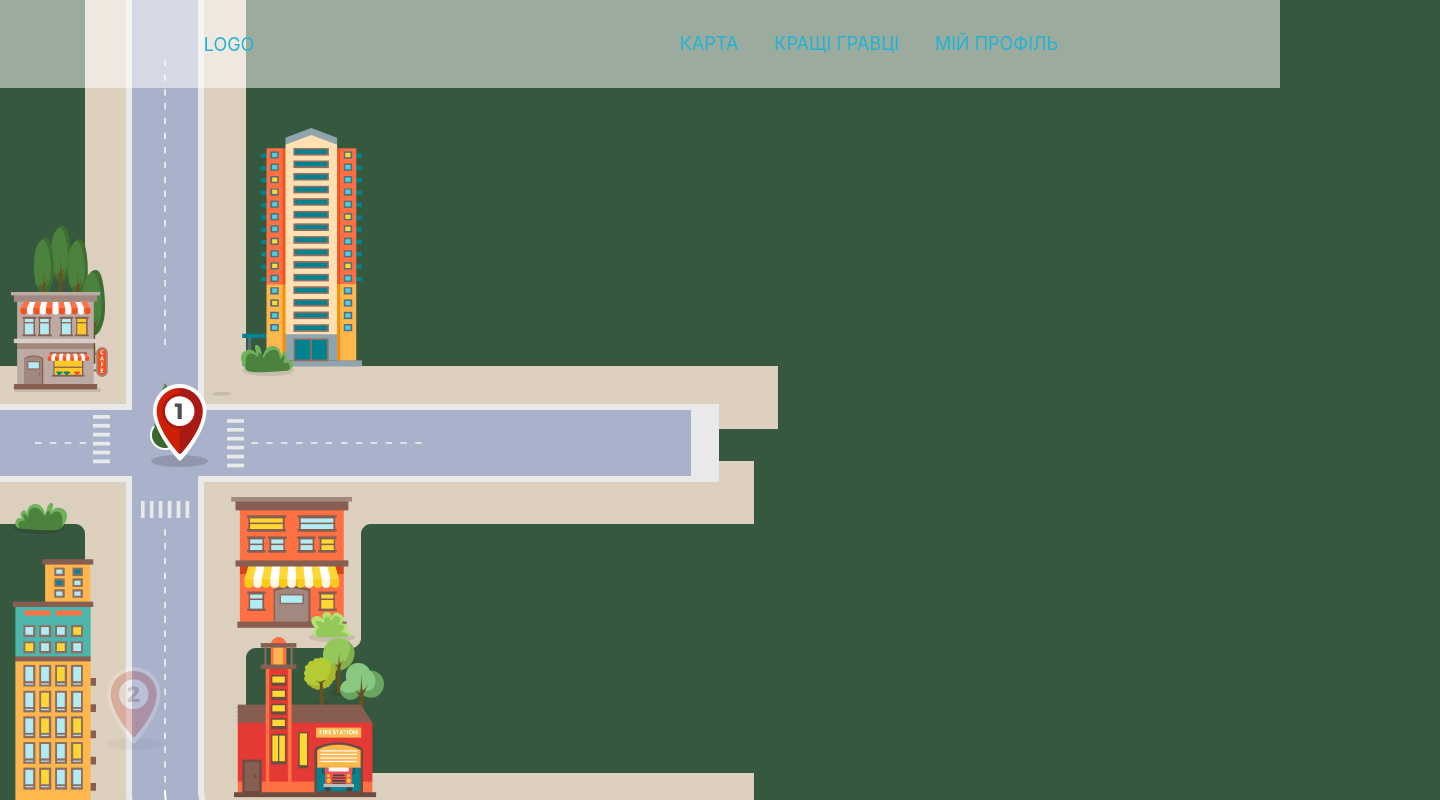
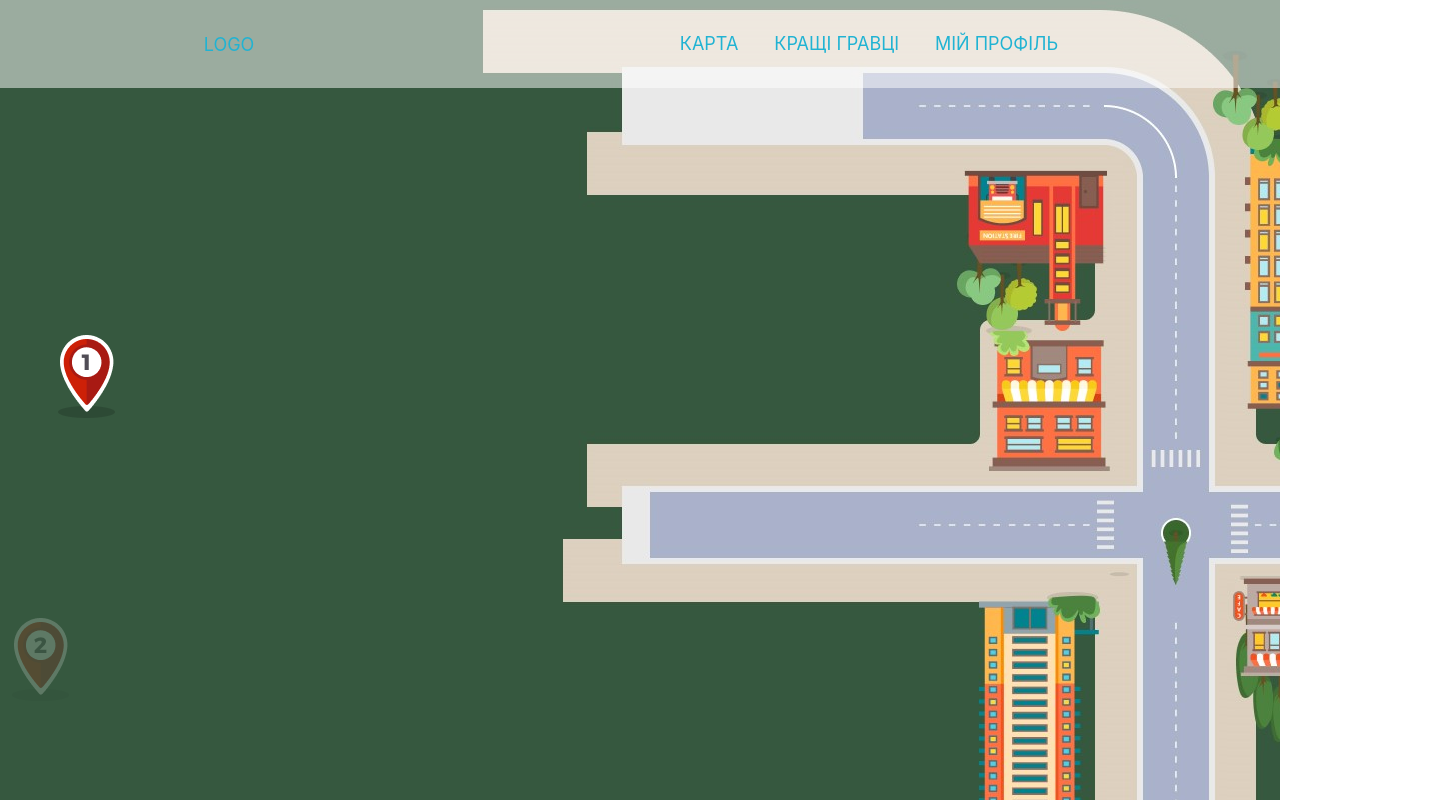
Before and after one commit to CoffeeJUG/traffic-rules-for-children, a React (Create React App) app in the folder frontend/: page /map in a window 1280 px wide. Shown: the top 800 px of the page, 1440 px wide, since content can reach past the window. Built offline with nearby package versions, Linux system fonts and the light colour scheme.

Commit message:
map can move now, object position saved

```diff
--- a/frontend/src/components/pages/Canvas/Canvas.js
+++ b/frontend/src/components/pages/Canvas/Canvas.js
@@ -168,3 +168,42 @@ document.addEventListener('click', function (event) {
     }
 
 }, false);
+
+var mapDrag = document.querySelector('.quest-main__map__background');
+console.log(mapDrag);
+// mapDrag.addEventListener('mousedown', function(event) {
+
+//   let shiftX = event.clientX - mapDrag.getBoundingClientRect().left;
+//   let shiftY = event.clientY - mapDrag.getBoundingClientRect().top;
+
+//   mapDrag.style.position = 'absolute';
+//   mapDrag.style.zIndex = 1;
+//   document.body.append(mapDrag);
+
+//   moveAt(event.pageX, event.pageY);
+
+//   // moves the mapDrag at (pageX, pageY) coordinates
+//   // taking initial shifts into account
+//   function moveAt(pageX, pageY) {
+//     mapDrag.style.left = pageX - shiftX + 'px';
+//     mapDrag.style.top = pageY - shiftY + 'px';
+//   }
+
+//   function onMouseMove(event) {
+//     moveAt(event.pageX, event.pageY);
+//   }
+
+//   // move the mapDrag on mousemove
+//   document.addEventListener('mousemove', onMouseMove);
+
+//   // drop the mapDrag, remove unneeded handlers
+//   mapDrag.onmouseup = function() {
+//     document.removeEventListener('mousemove', onMouseMove);
+//     mapDrag.onmouseup = null;
+//   };
+
+// })
+
+// mapDrag.ondragstart = function() {
+//   return false;
+// };
--- a/frontend/src/components/pages/Map/Map.css
+++ b/frontend/src/components/pages/Map/Map.css
@@ -1,10 +1,15 @@
 .quest-main__map{
-  height: 100vh;
-  width: auto;
+    height: 100vh;
+    width: 100vw;
+    overflow: hidden;
 }
 .quest-main-img{
-  height: 1024px;
-  width: 1440px;
+/*height: 100%;
+width: 100%;*/
+/*dont need this*/
+}
+.quest-main__map__background{
+  transform: translate(-93px, -49px);
 }
 .quest-marker1-img {
   position: absolute;
@@ -20,6 +25,19 @@
   left: 105px;
   top: 667px;
 }
-
+#toggleFullScreen,
+#toggleFullScreen:focus{
+  position: absolute;
+  left: 0;
+  bottom: 0;
+  padding: 5px;
+  background: #000;
+  color: #fff;
+  font-family: Roboto;
+  font-weight: 500;
+  border-radius: 5px;
+  border: none;
+  outline: none;
+}
 
 /*# sourceMappingURL=Quest.css.map */
--- a/frontend/src/components/pages/Map/Map.jsx
+++ b/frontend/src/components/pages/Map/Map.jsx
@@ -22,13 +22,14 @@ function Map() {
 
 
   return (
-      <div>
       <div className="quest-main__map">
+        <div className="quest-main__map__background">
           <img src={bg} alt="..." className="quest-main-img" />
           <a href="/pazzle"><img src={marker1} alt="..." className="quest-marker1-img" /></a>
           <a href="/pazzle-1"><img src={marker2} alt="..." className="quest-marker2-img" /></a>
-      </div>
-    <button id="toggleFullScreen" data-toggle-fullscreen>Toggle Fullscreen</button>
+          <button id="toggleFullScreen" data-toggle-fullscreen>Toggle Fullscreen</button>
+        </div>
+
       </div>
   );
 }
```
Also changed, not shown: frontend/src/images/bg.jpg.
